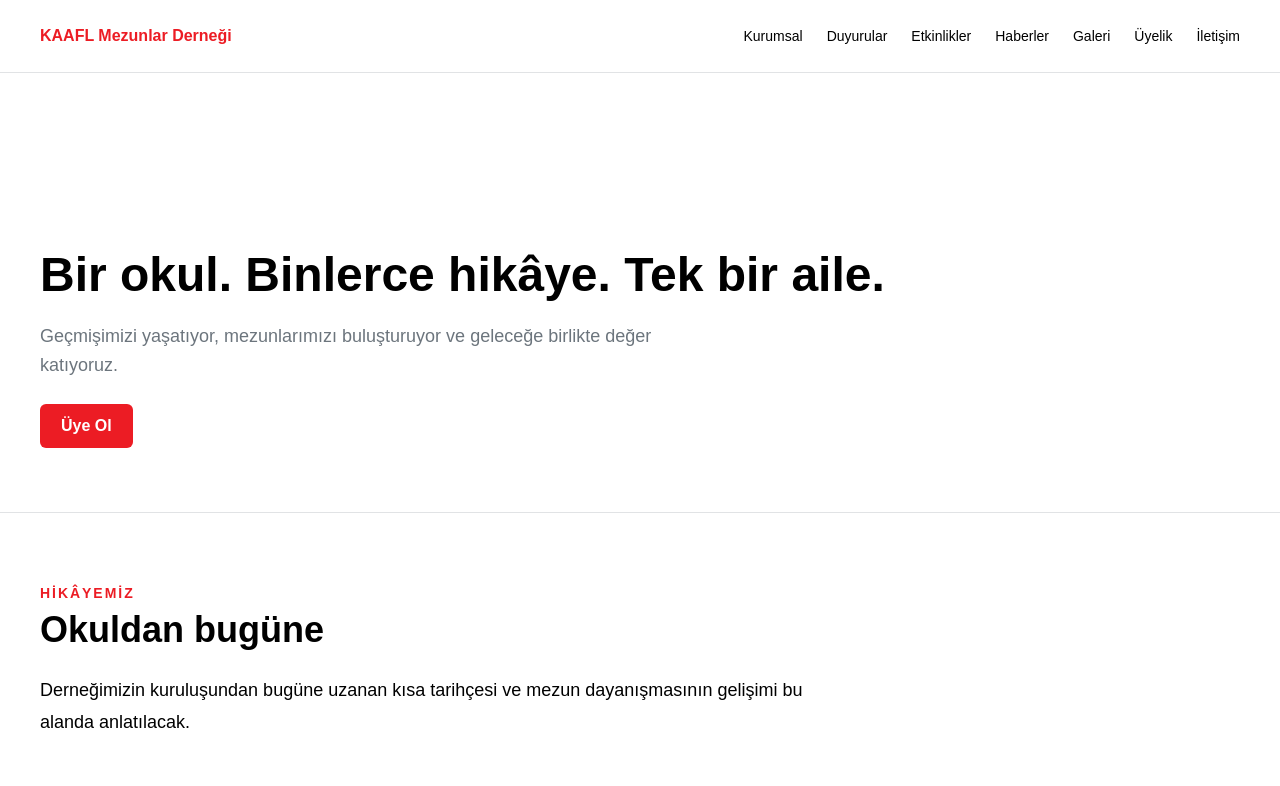
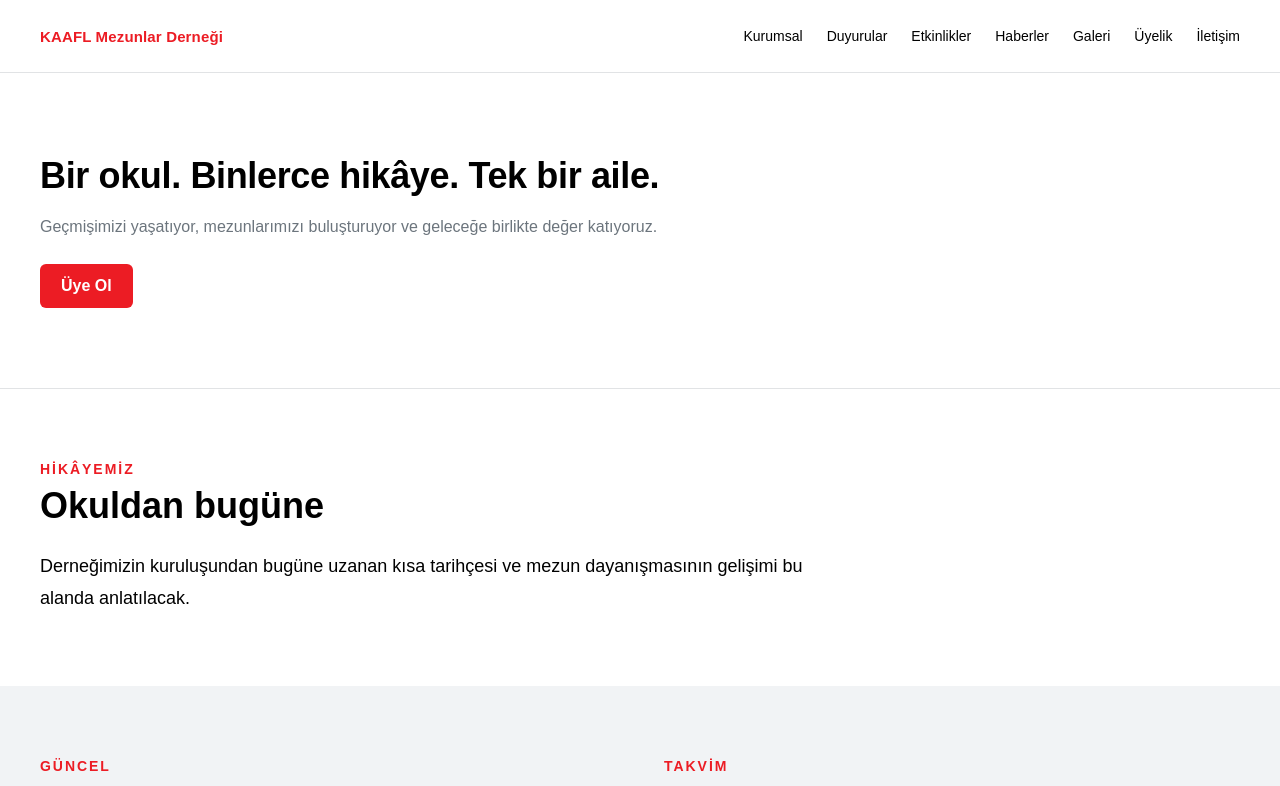
Before and after one commit to pclelif/mezun-dernegi, a Next.js app: page / in a window 1280 px wide. Shown: the top 786 px of the page. Built offline with nearby package versions, Linux system fonts and the light colour scheme.

Commit message:
style: refine homepage hero typography

```diff
--- a/src/app/globals.css
+++ b/src/app/globals.css
@@ -13,7 +13,7 @@ button { cursor: pointer; }
 
 .site-header { position: sticky; top: 0; z-index: 50; border-bottom: 1px solid rgb(108 117 125 / 20%); background: rgb(255 255 255 / 95%); }
 .site-header__inner { display: flex; min-height: 4.5rem; align-items: center; justify-content: space-between; }
-.site-header__brand { color: var(--color-accent); font-weight: 700; }
+.site-header__brand { color: var(--color-accent); font-size: .9375rem; font-weight: 700; letter-spacing: .01em; }
 .site-header__nav { display: none; align-items: center; gap: 1.5rem; }
 .site-header__link { font-size: .875rem; font-weight: 500; }
 .site-header__link:hover, .site-header__link:focus-visible { color: var(--color-accent); }
@@ -28,11 +28,11 @@ button { cursor: pointer; }
 .site-footer__copyright { margin-top: .75rem; color: rgb(255 255 255 / 75%); font-size: .875rem; }
 .site-footer__links { display: grid; gap: .5rem; margin-top: .75rem; color: rgb(255 255 255 / 85%); font-size: .875rem; }
 
-.home-hero { display: flex; min-height: 55vh; align-items: flex-end; border-bottom: 1px solid rgb(108 117 125 / 20%); }
-.home-hero__content { padding-block: 3rem; }
+.home-hero { border-bottom: 1px solid rgb(108 117 125 / 20%); }
+.home-hero__content { padding-block: 4rem; }
 .eyebrow { margin: 0 0 1rem; color: var(--color-accent); font-size: .875rem; font-weight: 600; letter-spacing: .14em; text-transform: uppercase; }
-.home-hero__title { max-width: 56rem; margin: 0; font-size: 2rem; line-height: 1.15; }
-.home-hero__description { max-width: 42rem; margin: 1.25rem 0 0; color: var(--color-muted); font-size: 1.125rem; line-height: 1.6; }
+.home-hero__title { max-width: 44rem; margin: 0; font-size: 1.75rem; line-height: 1.25; letter-spacing: -.01em; }
+.home-hero__description { max-width: 40rem; margin: 1rem 0 0; color: var(--color-muted); font-size: 1rem; line-height: 1.65; }
 .button { display: inline-flex; min-height: 2.75rem; align-items: center; justify-content: center; padding: .625rem 1.25rem; border: 1px solid transparent; border-radius: .375rem; font-weight: 600; }
 .button--primary { background: var(--color-accent); color: white; }
 .button--secondary { border-color: var(--color-accent); color: var(--color-accent); background: white; }
@@ -81,8 +81,8 @@ button { cursor: pointer; }
   .section-space { padding-block: 4.5rem; }
   .site-footer__grid { grid-template-columns: repeat(2, 1fr); }
   .site-footer__copyright { text-align: right; }
-  .home-hero__content { padding-block: 4rem; }
-  .home-hero__title { font-size: 3rem; }
+  .home-hero__content { padding-block: 5rem; }
+  .home-hero__title { font-size: 2.25rem; }
   .page-hero { padding-block: 4rem; }
   .page-hero__title { font-size: 2.25rem; }
   .section-heading__title { font-size: 2.25rem; }
```
